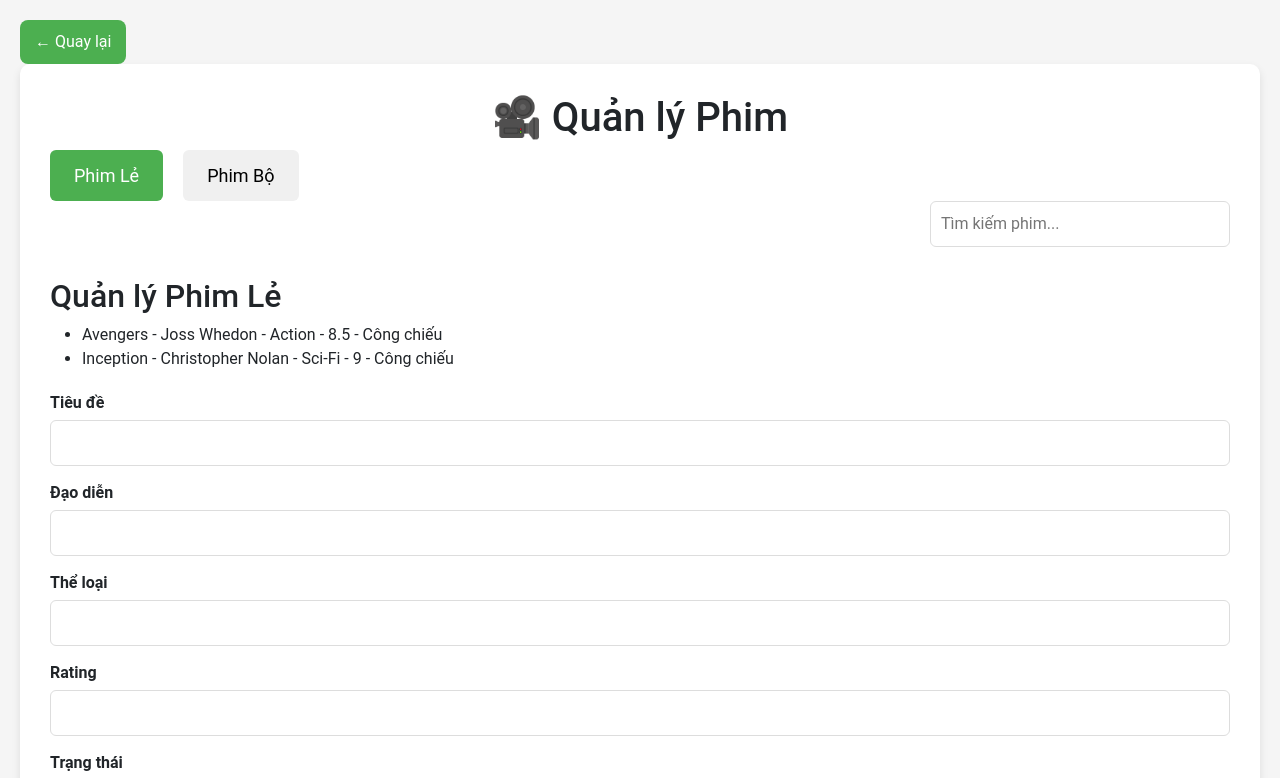
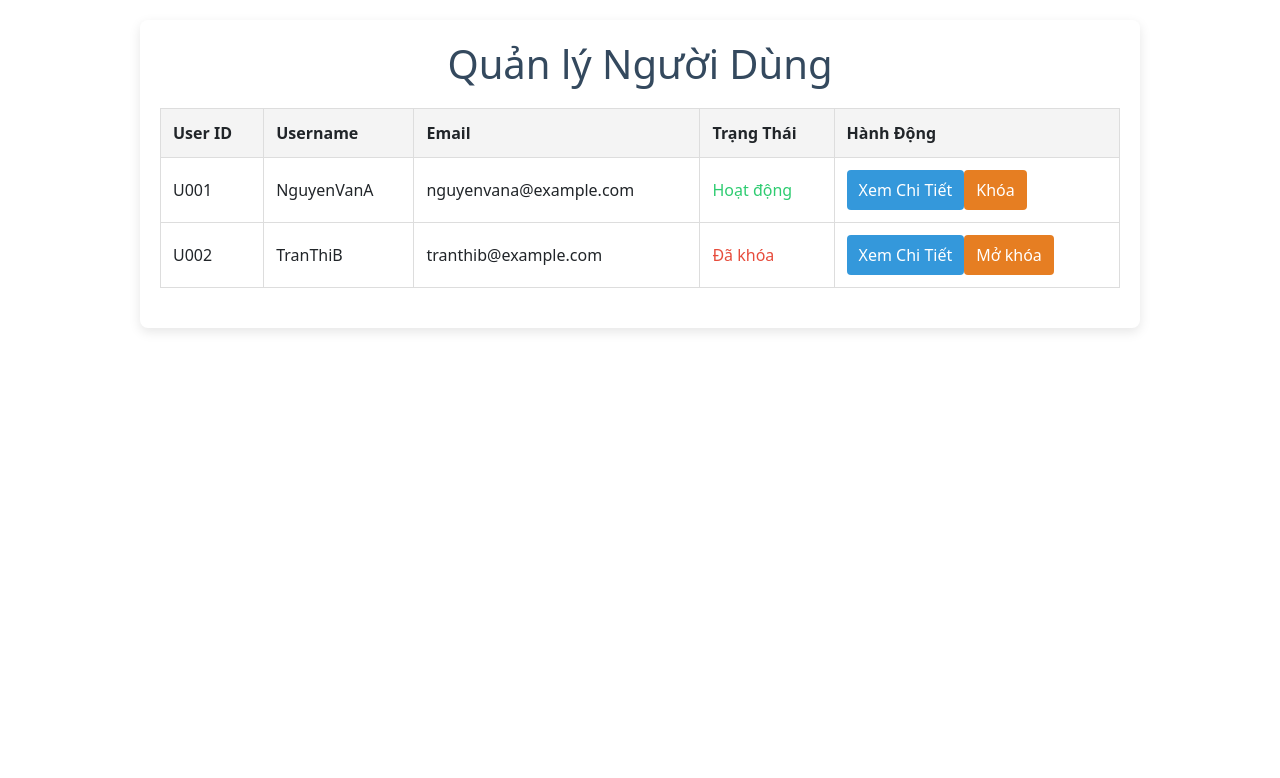
Before and after one commit to Huu-Thien91/movie2, a Vue app: page /admin/user in a window 1280 px wide. Shown: the top 778 px of the page. Built offline with nearby package versions, Linux system fonts and the light colour scheme.

Commit message:
Update user.vue

```diff
--- a/src/components/admin/user.vue
+++ b/src/components/admin/user.vue
@@ -1,395 +1,219 @@
 <template>
-  <div class="content-management">
-    <button @click="goBack" class="back-button">← Quay lại</button>
-    <div class="movie-management">
-      <h1>🎥 Quản lý Phim</h1>
+  <div class="user-management">
+    <h1>Quản lý Người Dùng</h1>
 
-      <!-- Tabs -->
-      <div class="tabs">
-        <button @click="selectTab('movies')" :class="{ active: currentTab === 'movies' }">Phim Lẻ</button>
-        <button @click="selectTab('series')" :class="{ active: currentTab === 'series' }">Phim Bộ</button>
-      </div>
-
-      <!-- Search Bar -->
-      <div class="search-bar">
-        <input type="text" v-model="searchQuery" placeholder="Tìm kiếm phim..." />
-      </div>
-
-      <!-- Quản lý phim lẻ -->
-      <div v-if="currentTab === 'movies'" class="tab-content">
-        <h2>Quản lý Phim Lẻ</h2>
-        <ul>
-          <li v-for="movie in filteredMovies" :key="movie.id">
-            {{ movie.title }} - {{ movie.director }} - {{ movie.genre }} - {{ movie.rating }} - {{ movie.status }}
-          </li>
-        </ul>
-        <form @submit.prevent="submitMovie" class="movie-form">
-          <div class="form-group" v-for="(value, key) in movieForm" :key="key">
-            <label>{{ formLabels[key] }}</label>
-            <input v-if="key !== 'status' && key !== 'editing' && key !== 'id'" type="text" v-model="movieForm[key]" required />
-            <select v-else-if="key === 'status'" v-model="movieForm.status" required>
-              <option value="Công chiếu">Công chiếu</option>
-              <option value="Sắp ra mắt">Sắp ra mắt</option>
-            </select>
-          </div>
-          <button type="submit" class="submit-button">{{ movieForm.editing ? 'Cập nhật' : 'Thêm Phim Lẻ' }}</button>
-        </form>
-        <table class="data-table">
+    <!-- Danh sách người dùng -->
+    <div class="user-list">
+      <table>
         <thead>
           <tr>
-              <th>ID</th>
-              <th>Tiêu đề</th>
-              <th>Đạo diễn</th>
-              <th>Thể loại</th>
-              <th>Rating</th>
-              <th>Trạng thái</th>
-              <th>Hành động</th>
+            <th>User ID</th>
+            <th>Username</th>
+            <th>Email</th>
+            <th>Trạng Thái</th>
+            <th>Hành Động</th>
           </tr>
         </thead>
         <tbody>
-            <tr v-for="(movie, index) in filteredMovies" :key="movie.id">
-              <td>{{ movie.id }}</td>
-              <td>{{ movie.title }}</td>
-              <td>{{ movie.director }}</td>
-              <td>{{ movie.genre }}</td>
-              <td>{{ movie.rating }}</td>
-              <td>{{ movie.status }}</td>
+          <tr v-for="user in users" :key="user.id">
+            <td>{{ user.id }}</td>
+            <td>{{ user.username }}</td>
+            <td>{{ user.email }}</td>
+            <td :class="{ 'active': user.status === 'Hoạt động', 'blocked': user.status === 'Đã khóa' }">
+              {{ user.status }}
+            </td>
             <td>
-                <button @click="editMovie(index)" class="edit-button">Sửa</button>
-                <button @click="deleteMovie(index)" class="delete-button">Xóa</button>
+              <button @click="viewUserDetails(user)" class="details-button">Xem Chi Tiết</button>
+              <button @click="toggleUserStatus(user)" class="toggle-button">
+                {{ user.status === 'Hoạt động' ? 'Khóa' : 'Mở khóa' }}
+              </button>
             </td>
           </tr>
         </tbody>
       </table>
     </div>
 
-      <!-- Quản lý phim bộ -->
-      <div v-if="currentTab === 'series'" class="tab-content">
-        <h2>Quản lý Phim Bộ</h2>
-        <ul>
-          <li v-for="series in filteredSeries" :key="series.id">
-            {{ series.title }} - {{ series.director }} - {{ series.genre }} - {{ series.rating }} - {{ series.status }}
-          </li>
-        </ul>
-        <form @submit.prevent="submitSeries" class="movie-form">
-          <div class="form-group" v-for="(value, key) in seriesForm" :key="key">
-            <label>{{ formLabels[key] }}</label>
-            <input v-if="key !== 'status' && key !== 'editing' && key !== 'id'" type="text" v-model="seriesForm[key]" required />
-            <select v-else-if="key === 'status'" v-model="seriesForm.status" required>
-              <option value="Đang phát sóng">Đang phát sóng</option>
-              <option value="Hoàn tất">Hoàn tất</option>
-            </select>
-          </div>
-          <button type="submit" class="submit-button">{{ seriesForm.editing ? 'Cập nhật' : 'Thêm Phim Bộ' }}</button>
-        </form>
-        <table class="data-table">
+    <!-- Chi tiết người dùng -->
+    <div v-if="selectedUser" class="user-details">
+      <h2>Chi Tiết Người Dùng</h2>
+      <p><strong>User ID:</strong> {{ selectedUser.id }}</p>
+      <p><strong>Username:</strong> {{ selectedUser.username }}</p>
+      <p><strong>Email:</strong> {{ selectedUser.email }}</p>
+      <p><strong>Trạng Thái:</strong> {{ selectedUser.status }}</p>
+
+      <!-- Lịch sử thanh toán -->
+      <h3>Lịch Sử Thanh Toán</h3>
+      <table>
         <thead>
           <tr>
-              <th>ID</th>
-              <th>Tiêu đề</th>
-              <th>Đạo diễn</th>
-              <th>Thể loại</th>
-              <th>Rating</th>
-              <th>Trạng thái</th>
-              <th>Hành động</th>
+            <th>ID Giao Dịch</th>
+            <th>Số Tiền</th>
+            <th>Ngày Giao Dịch</th>
+            <th>Phương Thức</th>
+            <th>Trạng Thái</th>
           </tr>
         </thead>
         <tbody>
-            <tr v-for="(series, index) in filteredSeries" :key="series.id">
-              <td>{{ series.id }}</td>
-              <td>{{ series.title }}</td>
-              <td>{{ series.director }}</td>
-              <td>{{ series.genre }}</td>
-              <td>{{ series.rating }}</td>
-              <td>{{ series.status }}</td>
-              <td>
-                <button @click="editSeries(index)" class="edit-button">Sửa</button>
-                <button @click="deleteSeries(index)" class="delete-button">Xóa</button>
+          <tr v-for="transaction in selectedUser.transactions" :key="transaction.id">
+            <td>{{ transaction.id }}</td>
+            <td>{{ transaction.amount }} VND</td>
+            <td>{{ transaction.date }}</td>
+            <td>{{ transaction.method }}</td>
+            <td :class="{ 'success': transaction.status === 'Thành công', 'failed': transaction.status === 'Thất bại' }">
+              {{ transaction.status }}
             </td>
           </tr>
         </tbody>
       </table>
-      </div>
+      <button @click="closeUserDetails" class="close-button">Đóng</button>
     </div>
   </div>
 </template>
 
-<script>
-export default {
-  data() {
-    return {
-      currentTab: 'movies',
-      searchQuery: '',
-      formLabels: {
-        title: 'Tiêu đề',
-        director: 'Đạo diễn',
-        genre: 'Thể loại',
-        rating: 'Rating',
-        status: 'Trạng thái',
+<script setup>
+import { ref } from 'vue';
+
+// Danh sách người dùng mẫu
+const users = ref([
+  {
+    id: 'U001',
+    username: 'NguyenVanA',
+    email: 'nguyenvana@example.com',
+    status: 'Hoạt động',
+    transactions: [
+      { id: 'T001', amount: 500000, date: '2023-04-01', method: 'Momo', status: 'Thành công' },
+      { id: 'T002', amount: 300000, date: '2023-04-05', method: 'VNPay', status: 'Thành công' },
+    ],
   },
-      movieForm: {
-        title: '',
-        director: '',
-        genre: '',
-        rating: '',
-        status: 'Công chiếu',
-        editing: false,
-        id: null,
+  {
+    id: 'U002',
+    username: 'TranThiB',
+    email: 'tranthib@example.com',
+    status: 'Đã khóa',
+    transactions: [
+      { id: 'T003', amount: 700000, date: '2023-03-15', method: 'Creat Card', status: 'Thành công' },
+    ],
   },
-      seriesForm: {
-        title: '',
-        director: '',
-        genre: '',
-        rating: '',
-        status: 'Đang phát sóng',
-        editing: false,
-        id: null,
-      },
-      movieList: [
-        { id: 1, title: 'Avengers', director: 'Joss Whedon', genre: 'Action', rating: 8.5, status: 'Công chiếu' },
-        { id: 2, title: 'Inception', director: 'Christopher Nolan', genre: 'Sci-Fi', rating: 9.0, status: 'Công chiếu' }
-      ],
-      seriesList: [
-        { id: 1, title: 'Breaking Bad', director: 'Vince Gilligan', genre: 'Crime', rating: 9.5, status: 'Hoàn tất' },
-        { id: 2, title: 'Game of Thrones', director: 'David Benioff & D.B. Weiss', genre: 'Fantasy', rating: 8.0, status: 'Hoàn tất' }
-      ],
+]);
+
+// Người dùng được chọn
+const selectedUser = ref(null);
+
+// Xem chi tiết người dùng
+const viewUserDetails = (user) => {
+  selectedUser.value = user;
 };
-  },
-  computed: {
-    filteredMovies() {
-      return this.movieList.filter(movie => movie.title.toLowerCase().includes(this.searchQuery.toLowerCase()));
-    },
-    filteredSeries() {
-      return this.seriesList.filter(series => series.title.toLowerCase().includes(this.searchQuery.toLowerCase()));
-    }
-  },
-  methods: {
-    selectTab(tab) {
-      this.currentTab = tab;
-    },
-    submitMovie() {
-      if (this.movieForm.editing) {
-        const index = this.movieList.findIndex(movie => movie.id === this.movieForm.id);
-        this.movieList.splice(index, 1, { ...this.movieForm });
-      } else {
-        this.movieForm.id = this.movieList.length + 1;
-        this.movieList.push({ ...this.movieForm });
-      }
-      this.resetMovieForm();
-    },
-    submitSeries() {
-      if (this.seriesForm.editing) {
-        const index = this.seriesList.findIndex(series => series.id === this.seriesForm.id);
-        this.seriesList.splice(index, 1, { ...this.seriesForm });
-      } else {
-        this.seriesForm.id = this.seriesList.length + 1;
-        this.seriesList.push({ ...this.seriesForm });
-      }
-      this.resetSeriesForm();
-    },
-    editMovie(index) {
-      this.movieForm = { ...this.movieList[index], editing: true };
-    },
-    editSeries(index) {
-      this.seriesForm = { ...this.seriesList[index], editing: true };
-    },
-    deleteMovie(index) {
-      this.movieList.splice(index, 1);
-    },
-    deleteSeries(index) {
-      this.seriesList.splice(index, 1);
-    },
-    resetMovieForm() {
-      this.movieForm = {
-        title: '',
-        director: '',
-        genre: '',
-        rating: '',
-        status: 'Công chiếu',
-        editing: false,
-        id: null,
+
+// Đóng chi tiết người dùng
+const closeUserDetails = () => {
+  selectedUser.value = null;
 };
-    },
-    resetSeriesForm() {
-      this.seriesForm = {
-        title: '',
-        director: '',
-        genre: '',
-        rating: '',
-        status: 'Đang phát sóng',
-        editing: false,
-        id: null,
-      };
-    },
-    goBack() {
-      // Logic for going back
-    }
-  }
+
+// Khóa / mở khóa tài khoản người dùng
+const toggleUserStatus = (user) => {
+  user.status = user.status === 'Hoạt động' ? 'Đã khóa' : 'Hoạt động';
+  alert(`Trạng thái của người dùng "${user.username}" đã thay đổi thành "${user.status}".`);
 };
 </script>
 
 <style scoped>
-.content-management {
-  font-family: 'Roboto', sans-serif;
-  padding: 20px;
-  background-color: #f5f5f5;
+body {
+  font-family: 'Arial', sans-serif;
+  background-color: #f9f9f9;
+  margin: 0;
 }
 
-.back-button {
-  background-color: #4caf50;
-  padding: 10px 15px;
+.user-management {
+  max-width: 1000px;
+  margin: 20px auto;
+  padding: 20px;
+  background: white;
+  border-radius: 8px;
+  box-shadow: 0 4px 12px rgba(0, 0, 0, 0.1);
+}
+
+h1 {
+  text-align: center;
+  margin-bottom: 20px;
+  color: #34495e;
+}
+
+table {
+  width: 100%;
+  border-collapse: collapse;
+  margin: 20px 0;
+}
+
+th,
+td {
+  padding: 12px;
+  text-align: left;
+  border: 1px solid #ddd;
+}
+
+th {
+  background-color: #f4f4f4;
+  font-weight: bold;
+}
+
+td.active {
+  color: #2ecc71;
+}
+
+td.blocked {
+  color: #e74c3c;
+}
+
+.details-button {
+  background-color: #3498db;
   color: white;
   border: none;
-  border-radius: 8px;
-  cursor: pointer;
-  font-size: 16px;
-  transition: background-color 0.3s ease;
-}
-
-.back-button:hover {
-  background-color: #45a049;
-}
-
-.movie-management {
-  background-color: #fff;
-  border-radius: 10px;
-  padding: 30px;
-  box-shadow: 0px 4px 8px rgba(0, 0, 0, 0.1);
-}
-
-.tabs {
-  display: flex;
-  gap: 20px;
-}
-
-.tabs button {
-  padding: 12px 24px;
-  font-size: 18px;
-  background-color: #f0f0f0;
-  border: none;
-  border-radius: 6px;
+  padding: 8px 12px;
+  border-radius: 4px;
   cursor: pointer;
 }
 
-.tabs button.active {
-  background-color: #4caf50;
-  color: white;
+.details-button:hover {
+  background-color: #2980b9;
 }
 
-.tab-content {
-  margin-top: 30px;
+.toggle-button {
+  background-color: #e67e22;
+  color: white;
+  border: none;
+  padding: 8px 12px;
+  border-radius: 4px;
+  cursor: pointer;
 }
 
-.search-bar {
-  display: flex;
-  justify-content: flex-end;
-  margin-bottom: 20px;
+.toggle-button:hover {
+  background-color: #d35400;
 }
 
-.search-bar input {
-  width: 300px;
-  padding: 10px;
-  font-size: 16px;
-  border: 1px solid #ddd;
-  border-radius: 6px;
+.user-details {
+  margin-top: 20px;
+  padding: 20px;
+  background: #f9f9f9;
+  border-radius: 8px;
+  box-shadow: 0 2px 8px rgba(0, 0, 0, 0.1);
 }
 
-.data-table {
-  width: 100%;
-  border-collapse: collapse;
+.user-details h2 {
+  color: #34495e;
+  margin-bottom: 15px;
+}
+
+.close-button {
+  background-color: #e74c3c;
+  color: white;
+  border: none;
+  padding: 10px 15px;
+  border-radius: 4px;
+  cursor: pointer;
   margin-top: 20px;
 }
 
-.data-table th,
-.data-table td {
-  padding: 12px;
-  border: 1px solid #ddd;
-  text-align: center;
-}
-
-.data-table th {
-  background-color: #f4f4f4;
-}
-
-.edit-button,
-.delete-button {
-  background-color: #4caf50;
-  color: white;
-  border: none;
-  padding: 8px 12px;
-  border-radius: 6px;
-  cursor: pointer;
-  margin-right: 5px;
-}
-
-.delete-button {
-  background-color: #f44336;
-}
-
-.edit-button:hover {
-  background-color: #45a049;
-}
-
-.delete-button:hover {
-  background-color: #e53935;
-}
-
-.movie-form {
-  display: flex;
-  flex-direction: column;
-  gap: 15px;
-  margin-top: 20px;
-}
-
-.movie-form .form-group {
-  display: flex;
-  flex-direction: column;
-}
-
-.movie-form .form-group label {
-  margin-bottom: 5px;
-  font-weight: bold;
-}
-
-.movie-form .form-group input,
-.movie-form .form-group select {
-  padding: 10px;
-  font-size: 16px;
-  border: 1px solid #ddd;
-  border-radius: 6px;
-}
-
-.submit-button {
-  background-color: #4caf50;
-  color: white;
-  border: none;
-  padding: 12px 20px;
-  font-size: 16px;
-  border-radius: 6px;
-  cursor: pointer;
-  align-self: flex-start;
-}
-
-.submit-button:hover {
-  background-color: #45a049;
-}
-
-.movie-list,
-.series-list {
-  margin-bottom: 20px;
-}
-
-.movie-list ul,
-.series-list ul {
-  list-style-type: none;
-  padding: 0;
-}
-
-.movie-list li,
-.series-list li {
-  padding: 10px;
-  background-color: #f0f0f0;
-  margin-bottom: 5px;
-  border-radius: 6px;
+.close-button:hover {
+  background-color: #c0392b;
 }
 </style>
```
Lines whose indentation alone changed are shown as unchanged.
